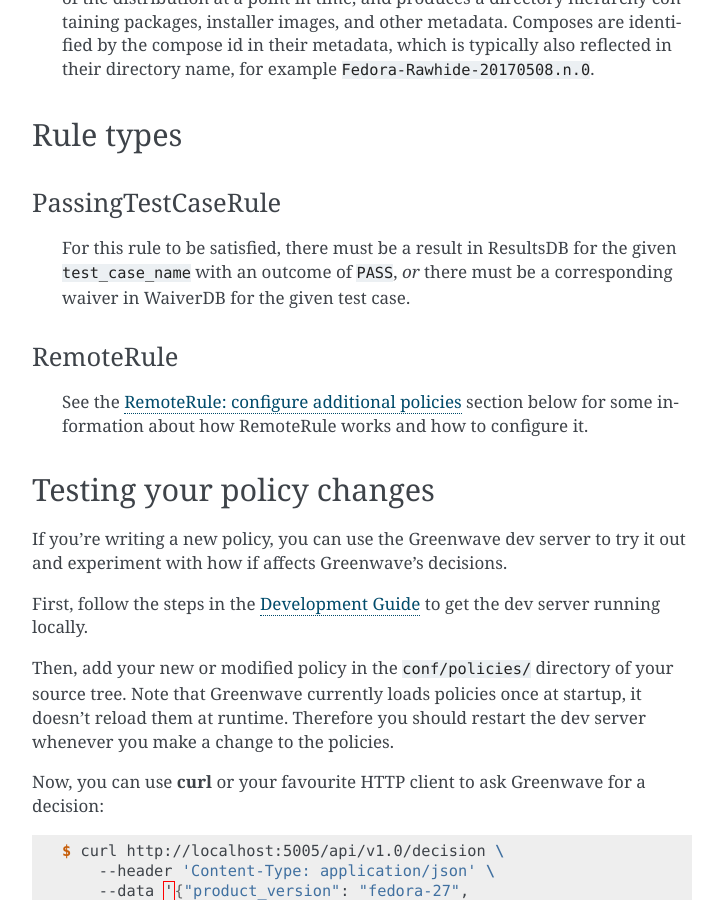
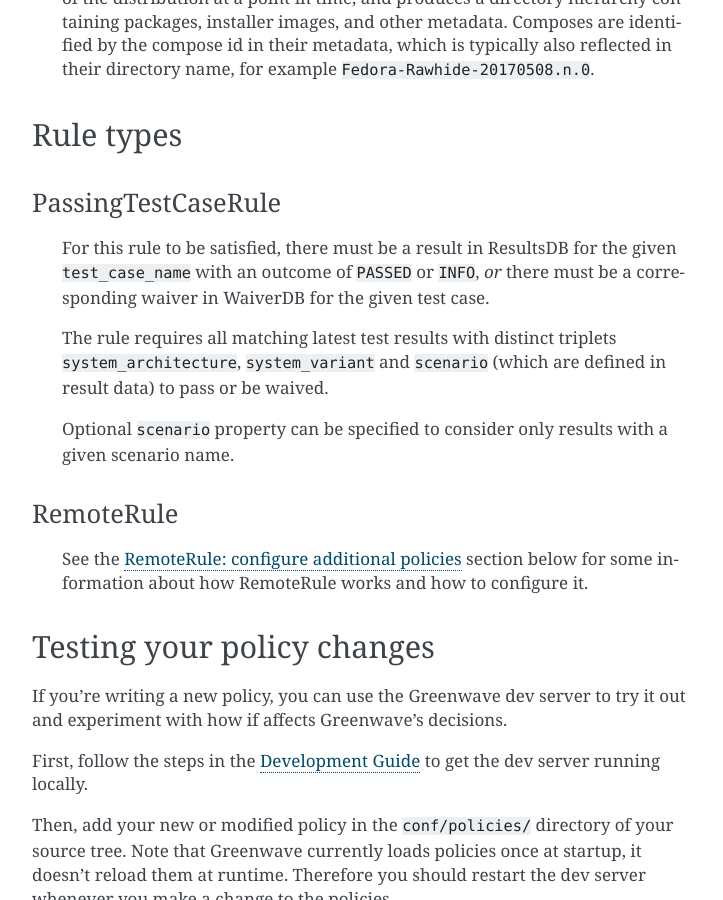
Before and after one commit to release-engineering/greenwave, a Sphinx documentation site: the page built from docs/policies.rst, in a window 1280 px wide and 900 px high, scrolled down 3024 px. Shown: the whole window, without its empty margins (388-1111 px from the left). Built offline with Sphinx 7.4.7, drawn with Linux system fonts in a browser that asks for light colours; pages that are not in the unit, such as notebooks, are missing from menus.

Commit message:
docs: Describe how scenario, system_architecture and system_variant are handled
This also fixes the required status names of the passing test cases.

JIRA: FACTORY-5904
Signed-off-by: Lukas Holecek <hluk@email.cz>

```diff
--- a/docs/policies.rst
+++ b/docs/policies.rst
@@ -163,8 +163,15 @@
 -------------------
 
    For this rule to be satisfied, there must be a result in ResultsDB for the
-   given ``test_case_name`` with an outcome of ``PASS``, *or* there must be a
-   corresponding waiver in WaiverDB for the given test case.
+   given ``test_case_name`` with an outcome of ``PASSED`` or ``INFO``, *or*
+   there must be a corresponding waiver in WaiverDB for the given test case.
+
+   The rule requires all matching latest test results with distinct triplets
+   ``system_architecture``, ``system_variant`` and ``scenario`` (which are
+   defined in result data) to pass or be waived.
+
+   Optional ``scenario`` property can be specified to consider only results
+   with a given scenario name.
 
 .. _remote-rule:
 
```
